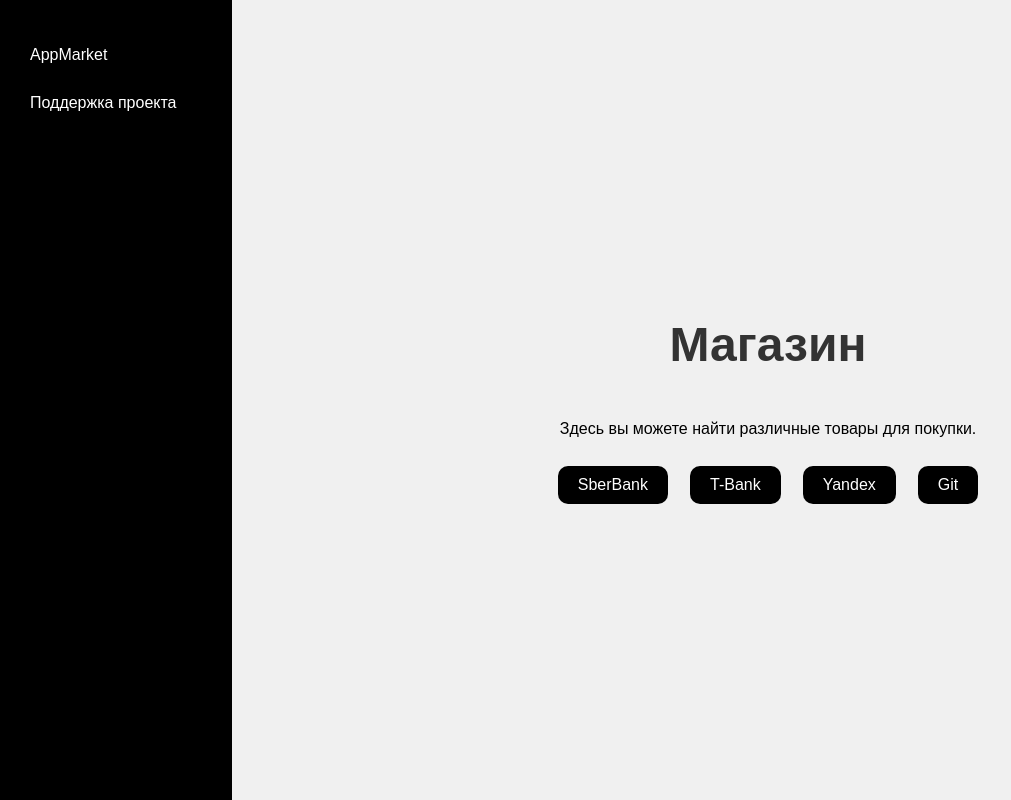
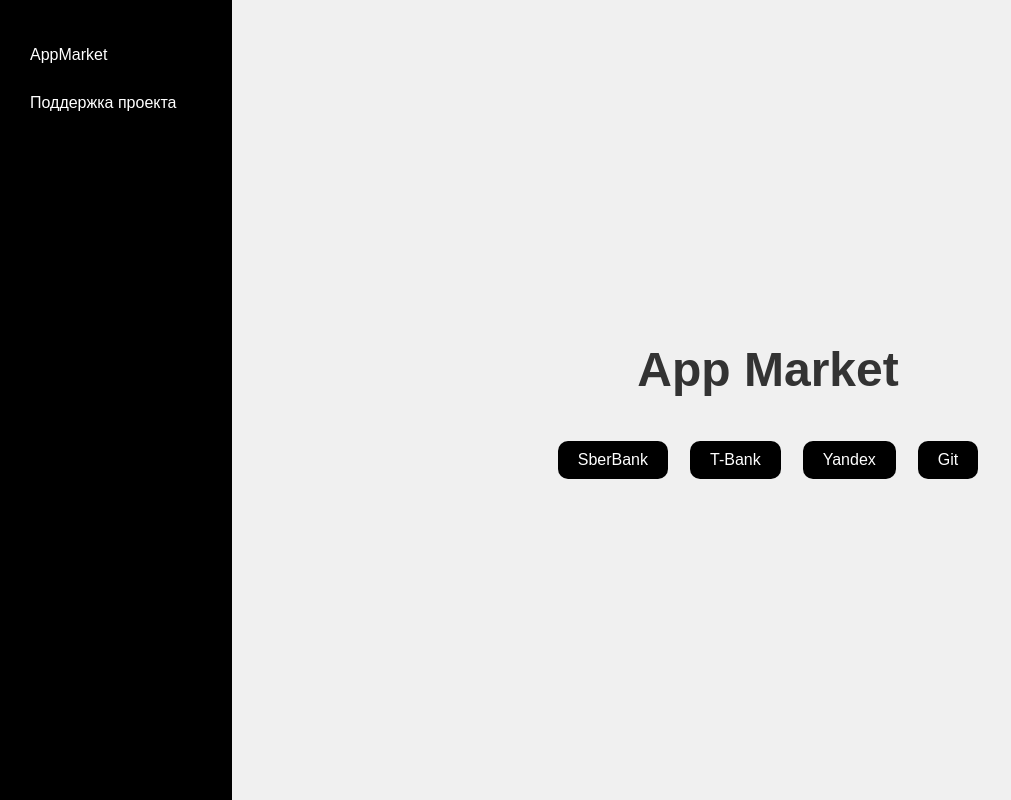
Before and after one commit to Yusuv27/siteIosif, a plain HTML site: page marketapp.html in a window 1280 px wide. Shown: the whole page, without its empty margins (0-1011 px from the left). Drawn offline with Linux system fonts and the light colour scheme.

Commit message:
Update marketapp.html

```diff
--- a/marketapp.html
+++ b/marketapp.html
@@ -3,15 +3,14 @@
 <head>
     <meta charset="UTF-8">
     <meta name="viewport" content="width=device-width, initial-scale=1.0">
-    <title>Магазин проекта</title>
+    <title>App Market</title>
     <link rel="stylesheet" href="style.css"> <!-- Подключение общего стиля -->
 </head>
 <body>
     <div id="sidebar-container"></div> <!-- Контейнер для сайдбара -->
 
     <div class="content">
-        <h1>Магазин</h1>
-        <p>Здесь вы можете найти различные товары для покупки.</p>
+        <h1>App Market</h1>
 
         <table class="product-table">
             <tr>
```
